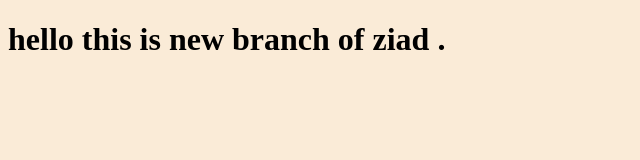
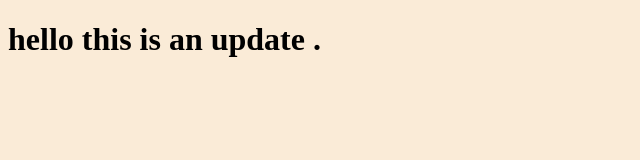
Before and after one commit to ziad202211/myProject, a plain HTML site: page index.html in a window 1280 px wide. Shown: the whole page, without its empty margins (0-640 px from the left). Drawn offline with Linux system fonts and the light colour scheme.

Commit message:
edit the html file

```diff
--- a/index.html
+++ b/index.html
@@ -6,7 +6,7 @@
     <title>Document</title><link rel="stylesheet" href="style.css">
 </head>
 <body>
-    <h1>hello this is new branch of ziad .</h1>
+    <h1>hello this is an update .</h1>
     <script src="app.js"></script>
 </body>
 </html>
```
